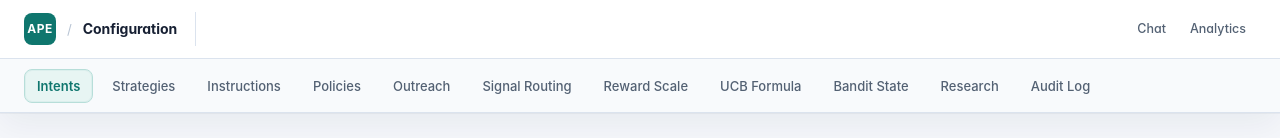
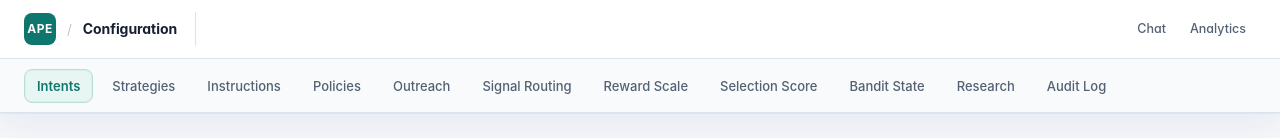
Before and after one commit to vivekprojects-GIT/Adaptive-Client-Report, a React (Vite) app in the folder frontend/: page /admin in a window 1280 px wide. Shown: the top 138 px of the page. Built offline with nearby package versions, Linux system fonts and the light colour scheme; no server answers; a web font is replaced by a local one.

Commit message:
Clarify bandit selection score labels

```diff
--- a/frontend/src/components/Message.jsx
+++ b/frontend/src/components/Message.jsx
@@ -88,12 +88,12 @@ function renderMetaChips(msg) {
   if (meta.intent)            chips.push(chip("intent: "   + meta.intent));
   if (meta.selected_strategy) chips.push(chip("strategy: " + meta.selected_strategy));
   if (msg.rendered_format)    chips.push(chip("rendered: " + msg.rendered_format));
-  // Round-robin cold-start picks have no meaningful UCB score — show the
-  // selection method instead of a misleading "ucb: 0.00".
+  // Round-robin cold-start picks have no meaningful selection score. For UCB
+  // picks, label the number as a strategy selection score, not a reward.
   if (meta.selection_method === "round_robin") {
     chips.push(chip("pick: round-robin"));
   } else if (meta.ucb_at_selection != null) {
-    chips.push(chip(`ucb: ${Number(meta.ucb_at_selection).toFixed(2)}`));
+    chips.push(chip(`selection score: ${Number(meta.ucb_at_selection).toFixed(2)}`));
   }
   // Applied reward verdict — joined from ape_turn_record by the messages
   // API. Shows BOTH reward axes of the two-axis model:
--- a/frontend/src/components/analytics/BetaCurve.jsx
+++ b/frontend/src/components/analytics/BetaCurve.jsx
@@ -69,8 +69,8 @@ export default function BetaCurve({
           <span
             className="beta-params"
             title={
-              "Visualization only — the runtime bandit is UCB, which uses count + " +
-              "avg_reward, not α/β. We project (avg_reward + 1) / 2 onto a Beta " +
+              "Visualization only - the runtime bandit uses a selection score based on count + " +
+              "avg_reward, not alpha/beta. We project (avg_reward + 1) / 2 onto a Beta " +
               "distribution so the curve shape (peak + width) reflects the average + count."
             }
           >
--- a/frontend/src/components/analytics/CognitiveFacetCard.jsx
+++ b/frontend/src/components/analytics/CognitiveFacetCard.jsx
@@ -187,7 +187,7 @@ export default function CognitiveFacetCard({ facet, onInspectUser }) {
                       <th>Strategy</th>
                       <th className="num">Pulls</th>
                       <th className="num">μ reward</th>
-                      <th className="num" title="UCB score = avg_reward + c·√(2·ln N / count). Highest wins on the next /turn.">cached UCB</th>
+                      <th className="num" title="Selection score = avg_reward + exploration bonus. This is pick priority, not reward.">Selection score</th>
                     </tr>
                   </thead>
                   <tbody>
@@ -202,8 +202,8 @@ export default function CognitiveFacetCard({ facet, onInspectUser }) {
                   </tbody>
                 </table>
                 <div className="ucb-formula-note">
-                  Runtime selection uses <code>cached_ucb = avg_reward + c·√(2·ln N / count)</code> —
-                  the rightmost column drives the next pick. The Beta curves above are a visualization;
+                  Runtime selection uses <code>selection_score = cached_ucb = avg_reward + c * sqrt(2 * ln N / count)</code>.
+                  This is pick priority, not reward; the rightmost column drives the next pick. The Beta curves above are a visualization;
                   they aren't read by the selection code.
                 </div>
               </>
--- a/frontend/src/pages/AdminPage.jsx
+++ b/frontend/src/pages/AdminPage.jsx
@@ -25,7 +25,7 @@ const TABS = [
   { id: "offers",       label: "Outreach" },
   { id: "signals",      label: "Signal Routing" },
   { id: "rewards",      label: "Reward Scale" },
-  { id: "ucb",          label: "UCB Formula" },
+  { id: "ucb",          label: "Selection Score" },
   { id: "bandit",       label: "Bandit State" },
   { id: "research",     label: "Research" },
   { id: "audit",        label: "Audit Log" },
--- a/frontend/src/pages/AnalyticsPage.jsx
+++ b/frontend/src/pages/AnalyticsPage.jsx
@@ -617,9 +617,10 @@ export default function AnalyticsPage() {
                 </span>
                 <InfoHint width={400}>
                   Per-<code>(intent, topic)</code> bandit cells.
-                  The runtime uses <strong>round-robin → UCB</strong> — unpulled arms
+                  The runtime uses <strong>round-robin, then selection score</strong> — unpulled arms
                   (count = 0) are tried first in catalog order, then selection is
-                  <code> argmax(avg_reward + √(2·ln N / count))</code>, no α/β involved.
+                  <code> argmax(avg_reward + exploration_bonus)</code>. That score is pick priority,
+                  not reward, and has no alpha/beta involved.
                   The Beta(α,β) <em>curves</em> on each card are a <strong>visualization-only</strong> projection:
                   <code> α = round(count·(avg+1)/2)</code>, <code>β = count − α + 1</code>. Peak position
                   reflects avg_reward; width reflects pull count (more pulls → narrower → more confident).
--- a/frontend/src/pages/admin/BanditStateTab.jsx
+++ b/frontend/src/pages/admin/BanditStateTab.jsx
@@ -78,7 +78,7 @@ export default function BanditStateTab({ notify }) {
       if (an !== bn) return an.localeCompare(bn);
       return b.total_pulls - a.total_pulls;
     });
-    // Sort arms within each cell by cached_ucb desc (= next-pick order)
+    // Sort arms within each cell by selection score desc (= next-pick order)
     for (const g of groups) {
       g.arms.sort((a, b) => b.cached_ucb - a.cached_ucb);
     }
@@ -111,9 +111,11 @@ export default function BanditStateTab({ notify }) {
         <p className="admin-section-sub">
           Read-only view of <code>ape_user_bandit_state</code> — every per-user cell
           with its arms' <code>count</code>, <code>avg_reward</code>, and
-          <code> cached_ucb</code>. Selection is <strong>round-robin first</strong>
-          (unpulled arms, in catalog order), <strong>then UCB</strong> — the arm with
-          the highest score wins the user's next <code>/turn</code> in that cell.
+          <strong> selection score</strong> (stored as <code>cached_ucb</code>).
+          Selection is <strong>round-robin first</strong> (unpulled arms, in catalog order),
+          then by the UCB-based <strong>selection score</strong>. The highest score wins
+          the user's next <code>/turn</code> in that cell. Selection score is
+          <strong> not reward</strong>; it is average reward plus an exploration bonus.
           <code> count</code> is the PULL counter (bumped at selection, not at reward).
           Useful for debugging "why did the bandit pick X" or recovering from a
           poisoned cell after a bad-feedback session.
@@ -206,7 +208,7 @@ export default function BanditStateTab({ notify }) {
                     <th className="num">Pulls</th>
                     <th className="num">μ-reward</th>
                     <th className="num">total_reward</th>
-                    <th className="num" title="UCB1 score. Highest wins on next /turn.">cached UCB</th>
+                    <th className="num" title="UCB-based selection priority, not reward. Highest wins on next /turn after cold-start.">Selection score</th>
                     <th>Last updated</th>
                     {hasUser && <th style={{ width: "100px" }}>Actions</th>}
                   </tr>
@@ -216,7 +218,7 @@ export default function BanditStateTab({ notify }) {
                     const isWinner = idx === 0;
                     return (
                       <tr key={a.strategy} className={isWinner ? "winner-row" : ""}>
-                        <td title={isWinner ? "Next pick — highest cached_ucb" : ""}>
+                        <td title={isWinner ? "Next pick - highest selection score" : ""}>
                           {isWinner ? <span className="winner-arrow">▶</span> : ""}
                         </td>
                         <td><code className="code-pill">{a.strategy}</code></td>
--- a/frontend/src/pages/admin/ResearchTab.jsx
+++ b/frontend/src/pages/admin/ResearchTab.jsx
@@ -7,7 +7,7 @@
  *   3. A validated library of papers (foundations → frontier), each in plain
  *      English. All links HTTP-checked to resolve.
  *
- * Lives here (not in the UCB Formula tab) so the UCB tab stays a focused tuner.
+ * Lives here so the Selection Score tab stays a focused tuner.
  */
 
 // ── Evolution roadmap: Now → Goal ────────────────────────────────────────────
@@ -228,7 +228,7 @@ const GROUPS = [
         p: "Defines UCB1 — score = average + 'how unsure am I' bonus. The exact algorithm we run.",
         u: "https://link.springer.com/article/10.1023/A:1013689704352" },
       { t: "Sutton & Barto (2018) — Reinforcement Learning: An Introduction, §2.7",
-        p: "Writes UCB with the single tunable dial c — the knob in the UCB Formula tab.",
+        p: "Writes UCB with the single tunable dial c - the knob in the Selection Score tab.",
         u: "http://incompleteideas.net/book/the-book-2nd.html" },
       { t: "Slivkins (2019) — Introduction to Multi-Armed Bandits",
         p: "Free, comprehensive modern monograph — the best single end-to-end reference.",
--- a/frontend/src/pages/admin/SignalRulesTab.jsx
+++ b/frontend/src/pages/admin/SignalRulesTab.jsx
@@ -235,7 +235,7 @@ export default function SignalRulesTab({ notify }) {
           <li><strong>Evidence quality</strong> — how trustworthy this signal is for bandit learning (Stage 2 priors).
             <em> high = explicit/objective; medium = behavioral; low = inferred or ambiguous.</em></li>
           <li><strong>Consumers</strong> — downstream systems that read this signal.
-            <em> bandit = updates UCB rewards; instruction_quality = flags strategy issues; analytics = dashboards; retention = cohort analysis.</em></li>
+            <em> bandit = updates bandit reward learning; selection score is recalculated from reward plus exploration. instruction_quality = flags strategy issues; analytics = dashboards; retention = cohort analysis.</em></li>
           {source === "composite" && (
             <>
               <li><strong>Trigger pattern</strong> — human-readable description of detection rule (free text; detection logic lives in <code>ape/signals/composites.py</code>).
--- a/frontend/src/pages/admin/UcbConfigTab.jsx
+++ b/frontend/src/pages/admin/UcbConfigTab.jsx
@@ -2,9 +2,9 @@ import { useEffect, useState } from "react";
 import { api } from "../../api.js";
 
 /**
- * UcbConfigTab — tune the UCB selection formula live (no redeploy).
+ * UcbConfigTab - tune the UCB-based selection score formula live (no redeploy).
  *
- *   ucb = avg_reward + c · width · √(2 · ln N / count)
+ *   selection_score = avg_reward + c * width * sqrt(2 * ln N / count)
  *
  *   c     (exploration_c)      — exploration constant. Lower = exploit sooner.
  *   width (reward_range_width) — reward range (b−a); 4 because rewards span [-2,+2].
@@ -47,7 +47,7 @@ export default function UcbConfigTab({ notify }) {
       });
       setC(String(res.exploration_c));
       setWidth(String(res.reward_range_width));
-      notify(`UCB updated — c=${res.exploration_c}, width=${res.reward_range_width} (applied live)`);
+      notify(`Selection score updated - c=${res.exploration_c}, width=${res.reward_range_width} (applied live)`);
     } catch (err) {
       notify("Save failed: " + err.message, "error");
     } finally {
@@ -64,18 +64,20 @@ export default function UcbConfigTab({ notify }) {
   return (
     <div className="admin-tab-content">
       <div className="admin-section">
-        <h2 className="admin-section-title">UCB selection formula</h2>
+        <h2 className="admin-section-title">Selection score formula</h2>
         <p className="admin-section-sub">
           Controls how the bandit balances <strong>exploration</strong> vs{" "}
           <strong>exploitation</strong> when picking a strategy. Round-robin always
           tries every arm once first; these knobs govern what happens after that.
+          The UI calls the computed number <strong>selection score</strong> so it is not
+          confused with reward.
           The research basis, papers, and roadmap now live in the{" "}
           <strong>Research</strong> tab.
         </p>
 
         <div className="reward-scale-pointer">
           <strong>Formula:</strong>{" "}
-          <code>ucb = avg_reward + c · width · √(2 · ln N / count)</code>
+          <code>selection_score = avg_reward + c * width * sqrt(2 * ln N / count)</code>
           <ul className="col-legend">
             <li><strong>c (exploration constant)</strong> — higher = more exploration (samples all strategies longer); lower = commits to the learned winner sooner.
               <em> c=1 is textbook-balanced; c≈0.25–0.5 suits sparse feedback.</em></li>
--- a/frontend/src/styles/admin.css
+++ b/frontend/src/styles/admin.css
@@ -1713,7 +1713,7 @@
   background: rgba(250, 248, 244, 0.78);
 }
 
-/* UCB Formula tab — research references */
+/* Selection Score tab - research references */
 .admin-subhead {
   font-size: 13px;
   font-weight: 600;
```
